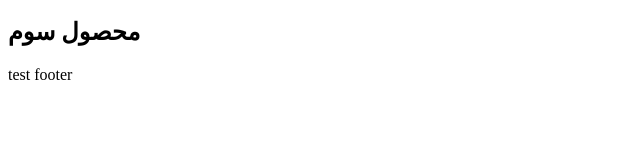
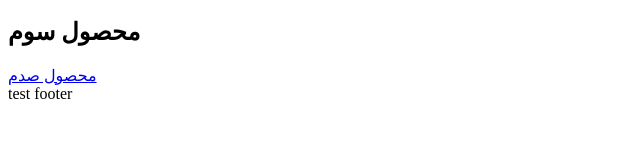
Before and after one commit to srbadni/nextjs-14-course, a Next.js app: page /products in a window 1280 px wide. Shown: the part 124-281 px from the top of the page, without its empty margins (0-640 px from the left). Built offline with nearby package versions, Linux system fonts and the light colour scheme.

Commit message:
Link introduction

```diff
--- a/src/app/products/page.tsx
+++ b/src/app/products/page.tsx
@@ -1,11 +1,14 @@
 import React from 'react';
+import Link from "next/link";
 
 const Products = () => {
+    const PRODUCT_NUMBER = 100;
     return (
         <div>
             <h2>محصول اول</h2>
             <h2>محصول دوم</h2>
             <h2>محصول سوم</h2>
+            <Link href={`products/${PRODUCT_NUMBER}`}>محصول صدم</Link>
         </div>
     );
 };
```
Also changed, not shown: src/app/aboutus/page.tsx (+6 -1 lines), src/app/page.tsx (+6 -1 lines).
